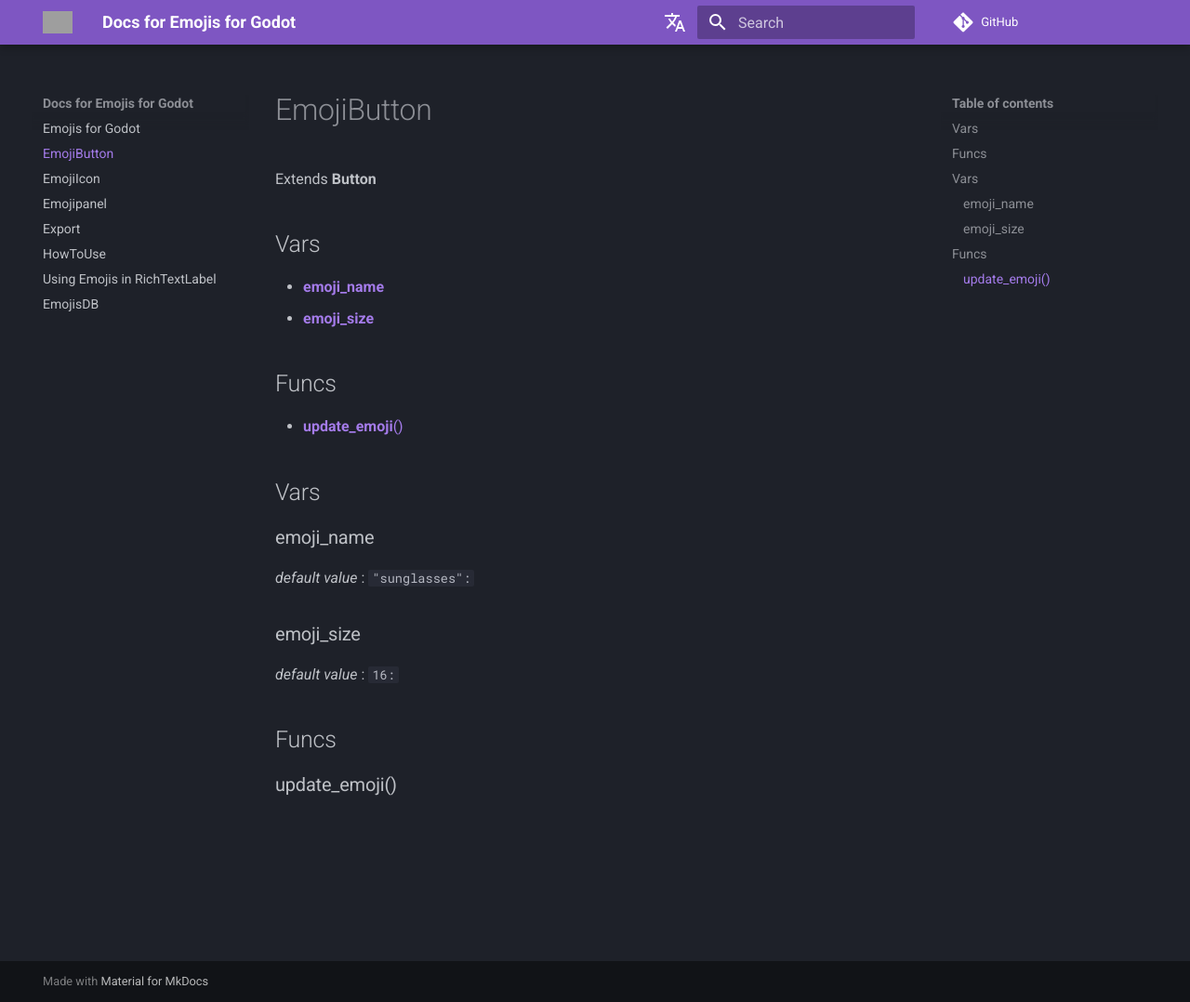
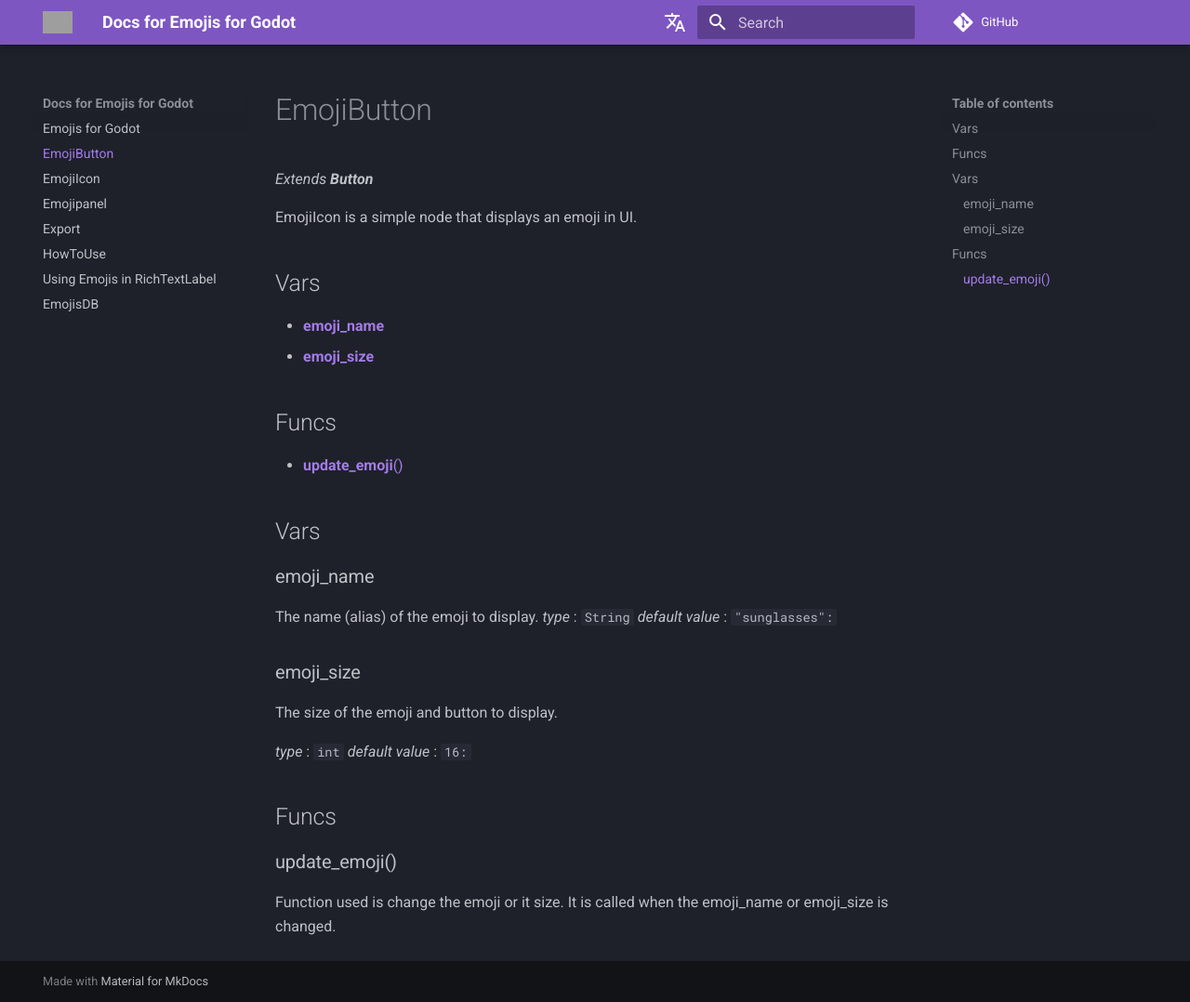
Before and after one commit to rakugoteam/emojis-docs, an MkDocs documentation site: the page built from docs/EmojiButton.md, in a window 1280 px wide and 1078 px high. Shown: the whole window at 93% size. Built offline with MkDocs 1.6.1 and Material for MkDocs 9.7.7, drawn with Linux system fonts in a browser that asks for light colours; comment, search, counter and statistics services are not loaded; the version menu is left out; grey boxes are pictures that could not be loaded.

Commit message:
add missing text

```diff
--- a/docs/EmojiButton.md
+++ b/docs/EmojiButton.md
@@ -1,6 +1,8 @@
 # EmojiButton
 
-Extends **Button**
+_Extends **Button**_
+
+EmojiIcon is a simple node that displays an emoji in UI.
 
 
 ## Vars
@@ -11,12 +13,24 @@ Extends **Button**
  - [**update_emoji**()](#update_emoji)
 
 ## Vars
+
 ### emoji_name
+
+The name (alias) of the emoji to display.
+*type* : `String`
 *default value* : `"sunglasses":`
 
 ### emoji_size
+
+The size of the emoji and button to display.
+
+*type* : `int`
 *default value* : `16:`
 
 
 ## Funcs
+
 ### update_emoji()
+
+Function used is change the emoji or it size.
+It is called when the emoji_name or emoji_size is changed.
```
Also changed, not shown: docs/EmojiIcon.md (+13 -1 lines).
